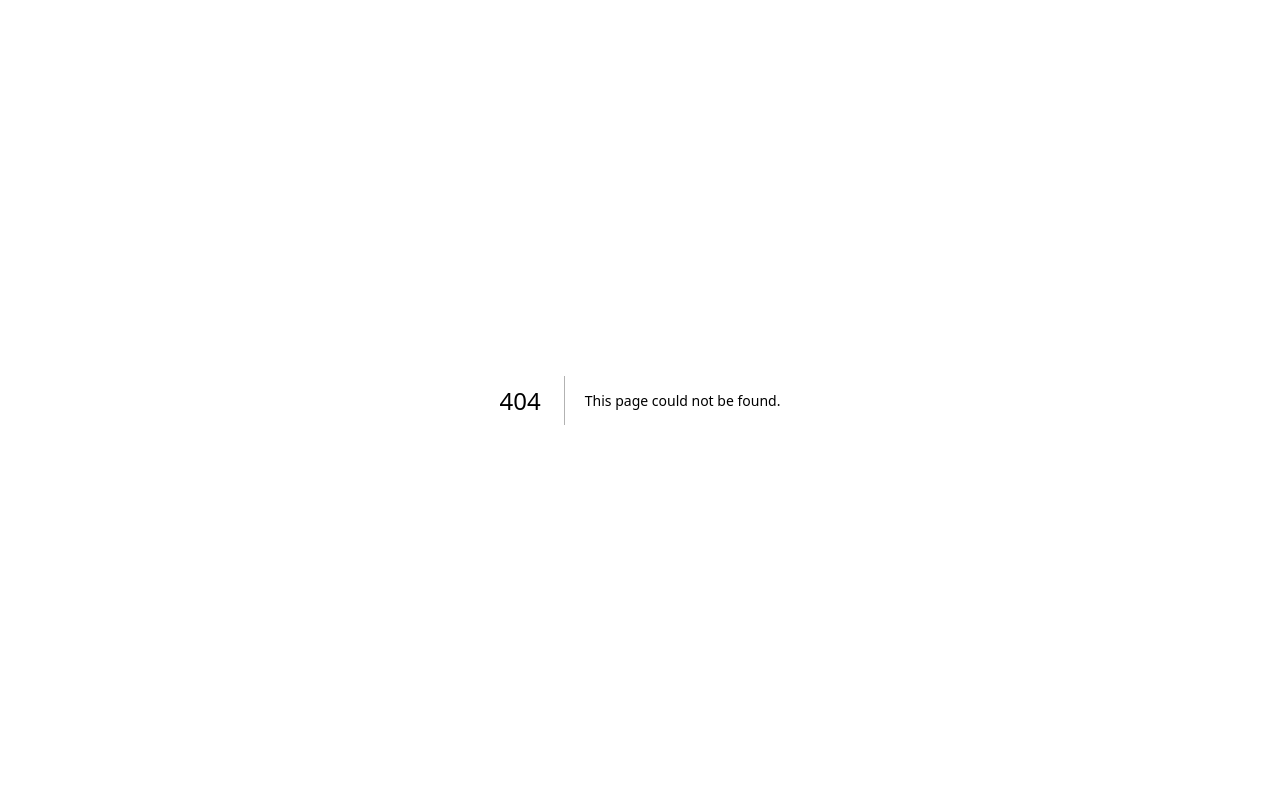
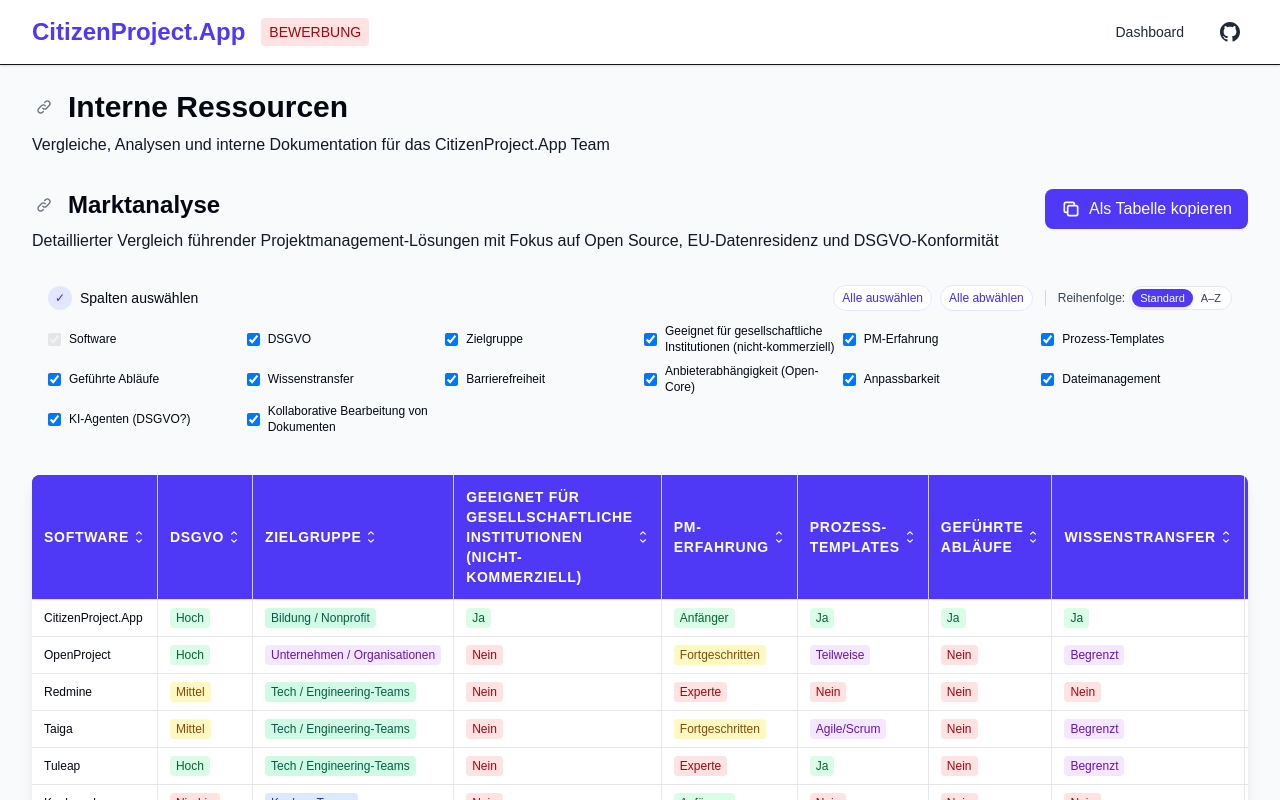
Before and after one commit to egbalwaldmann/citizenproject.app, a Next.js app: page /bewerbung in a window 1280 px wide. Before the commit this address had no page. Shown: the top 800 px of the page. Built offline with nearby package versions, Linux system fonts and the light colour scheme.

Commit message:
Rename /antrag route to /bewerbung

```diff
--- a/src/app/antrag/page.tsx
+++ b/src/app/bewerbung/page.tsx
@@ -622,7 +622,7 @@
           <div className="flex justify-between h-16 items-center">
             <div className="flex items-center">
               <Link href="/" className="text-2xl font-bold text-indigo-600">CitizenProject.App</Link>
-              <span className="ml-4 text-sm bg-red-100 text-red-800 px-2 py-1 rounded">ANTRAG</span>
+              <span className="ml-4 text-sm bg-red-100 text-red-800 px-2 py-1 rounded">BEWERBUNG</span>
             </div>
             <div className="flex items-center space-x-4">
               <Link href="/dashboard" className="text-gray-700 hover:text-indigo-600 px-3 py-2 rounded-md text-sm font-medium">
```
